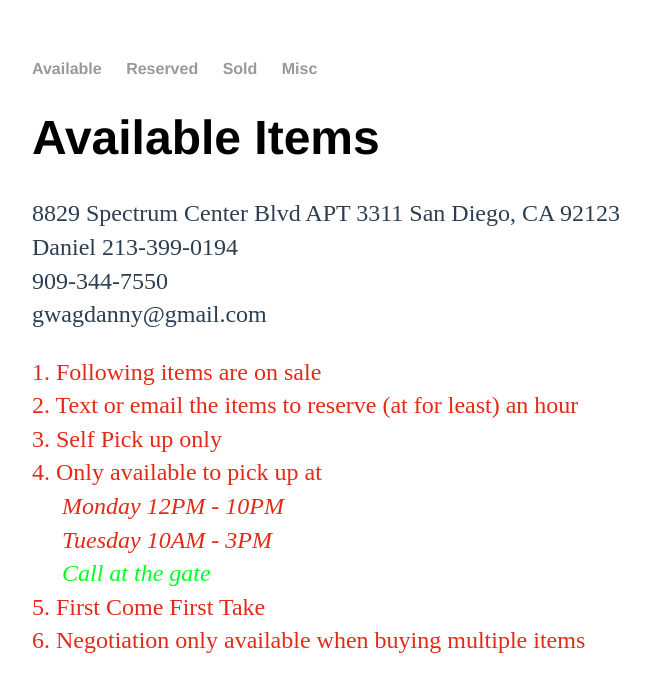
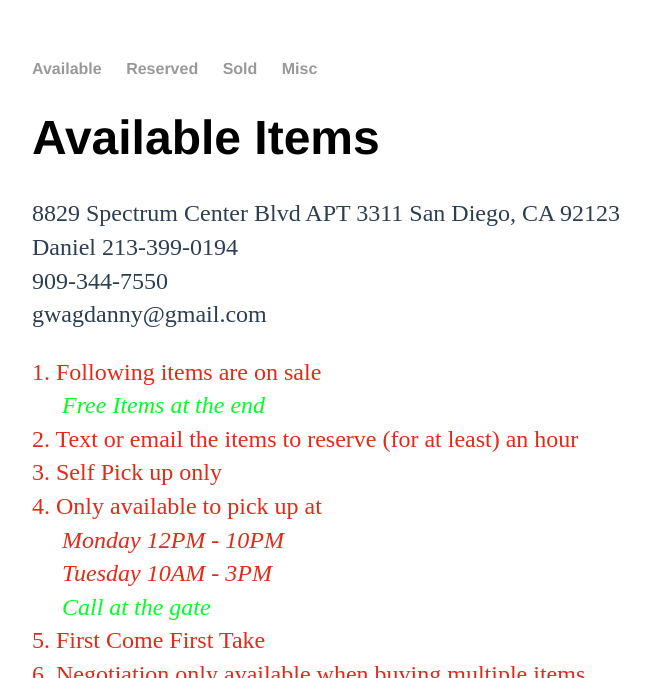
Before and after one commit to AvionMoveOut/AvionMoveOut.github.io, a Jekyll site: the page built from index.html, in a window 1280 px wide and 900 px high, cut to the strip 0-678 px from the top of the window. Shown: the whole strip, without its empty margins (160-810 px from the left). Built offline with Jekyll 4.4.1, drawn with Linux system fonts in a browser that asks for light colours.

Commit message:
Update index.html

```diff
--- a/index.html
+++ b/index.html
@@ -18,7 +18,8 @@ title: Gwag's Move Out
 		<p align="left">
 			<font color=#E32A18>
 				1. Following items are on sale <br />
-				2. Text or email the items to reserve (at for least) an hour <br />
+				&emsp; <em> <font color=#00FF27> Free Items at the end</font> </em> <br />
+				2. Text or email the items to reserve (for at least) an hour <br />
 				3. Self Pick up only <br />
 				4. Only available to pick up at <br />
 				&emsp; <em> Monday 12PM - 10PM </em> <br />
```
